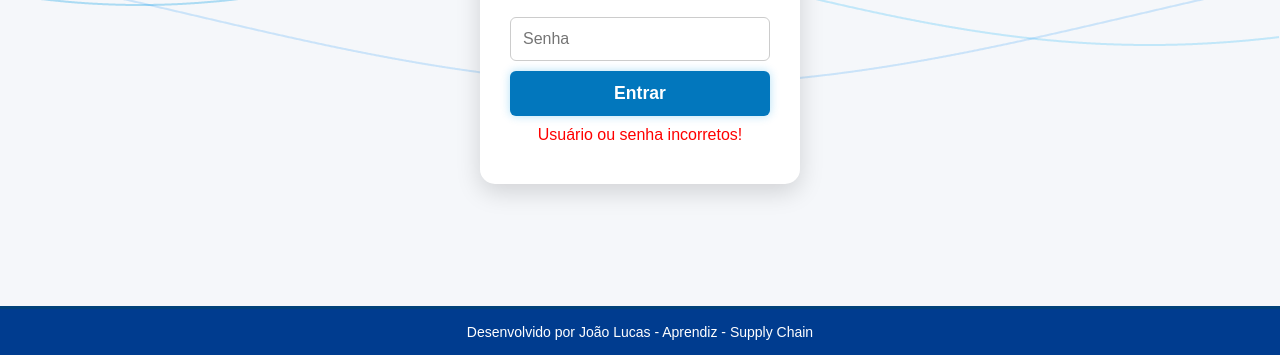
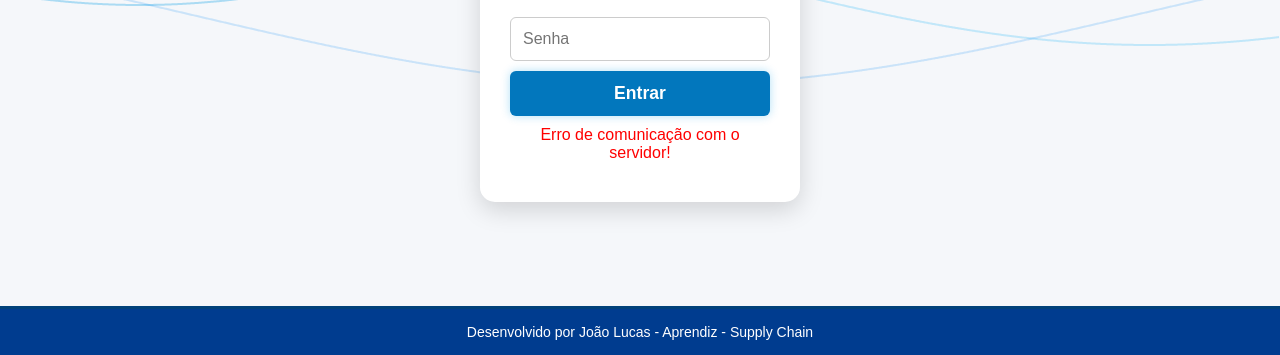
Before and after one commit to xinzal/login-teste, a plain HTML site: page index.html in a window 1280 px wide. Both pictures are taken after a click on the button "Entrar". Shown: the part 445-800 px from the top of the page. Drawn offline with Linux system fonts and the light colour scheme; no server answers.

Commit message:
index.html

```diff
--- a/index.html
+++ b/index.html
@@ -93,7 +93,7 @@ footer{
 <footer>Desenvolvido por João Lucas - Aprendiz - Supply Chain</footer>
 
 <script>
-/* fundo animado */
+/* Fundo animado */
 const canvas=document.getElementById('bgCanvas');const ctx=canvas.getContext('2d');
 canvas.width=window.innerWidth;canvas.height=window.innerHeight;
 let waves=[];const colors=['rgba(3,155,229,0.3)','rgba(41,182,246,0.25)','rgba(33,150,243,0.2)'];
@@ -106,26 +106,26 @@ window.addEventListener('resize',()=>{canvas.width=window.innerWidth;canvas.heig
 const imgs=document.querySelectorAll('.banner-carousel img');let current=0;
 setInterval(()=>{imgs[current].classList.remove('active');current=(current+1)%imgs.length;imgs[current].classList.add('active');},6000);
 
-/* ===== LOGIN VIA WEB APP ===== */
-let accessData = [];
+/* Login via Web App */
+function login() {
+  const user = document.getElementById('username').value.trim();
+  const pass = document.getElementById('password').value.trim();
+  const errorMsg = document.getElementById('error-msg');
 
-fetch("https://script.google.com/macros/s/AKfycbx5zLHvFZFm_7COwdHLEpkE_DBKsGkhfAhGbiTxYUaVF58FGjJb1Ezb6QL4uvKLPjYItA/exec")
-  .then(r => r.json())
-  .then(data => { accessData = data; })
-  .catch(() => { document.getElementById("error-msg").textContent = "Erro ao carregar acessos."; });
-
-function login() {
-  const user=document.getElementById('username').value.trim();
-  const pass=document.getElementById('password').value.trim();
-  const error=document.getElementById('error-msg');
-
-  const found = accessData.find(acc => acc.user === user && acc.pass === pass);
-
-  if(found){
-    window.location.href = found.url;
-  } else {
-    error.textContent = "Usuário ou senha incorretos!";
-  }
+  fetch(`https://script.google.com/macros/s/AKfycby8PKl0riF-841Dw8mtwudIi5Xm03Lm62mhLmJnjaEEUz39C_RxnJlNi1Kc64p3xxOiPQ/exec?user=${encodeURIComponent(user)}&pass=${encodeURIComponent(pass)}`)
+    .then(response => response.text())
+    .then(url => {
+      url = url.trim();
+      if (url && url !== "INVALID") {
+        window.location.href = url;
+      } else {
+        errorMsg.textContent = "Usuário ou senha incorretos!";
+      }
+    })
+    .catch(err => {
+      console.log(err);
+      errorMsg.textContent = "Erro de comunicação com o servidor!";
+    });
 }
 </script>
 </body>
```
